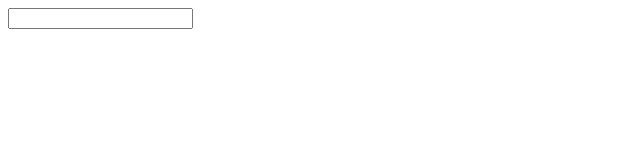
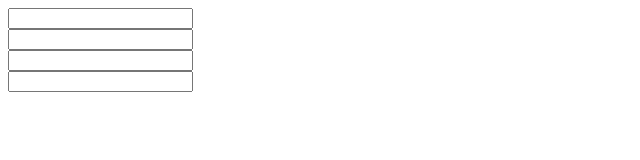
Before and after one commit to vishnuN11/learning, a plain HTML site: page index.html in a window 1280 px wide. Shown: the whole page, without its empty margins (0-640 px from the left). Drawn offline with Linux system fonts and the light colour scheme.

Commit message:
vishnu commit first

```diff
--- a/index.html
+++ b/index.html
@@ -10,5 +10,14 @@
     <form>
         <input/>
     </form>
+    <form>
+        <input/>
+    </form>
+    <form>
+        <input/>
+    </form>
+    <form>
+        <input/>
+    </form>
 </body>
 </html>
```
